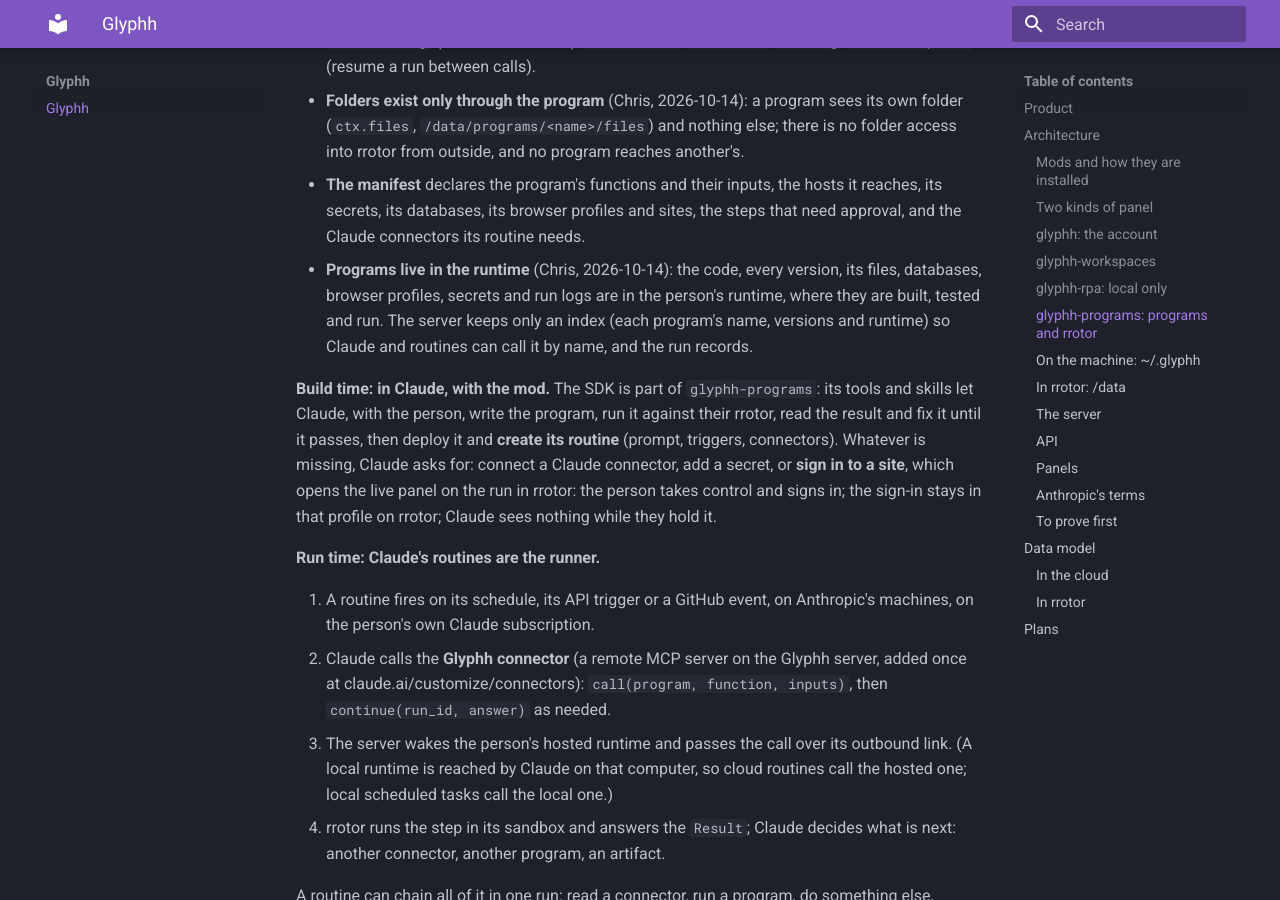
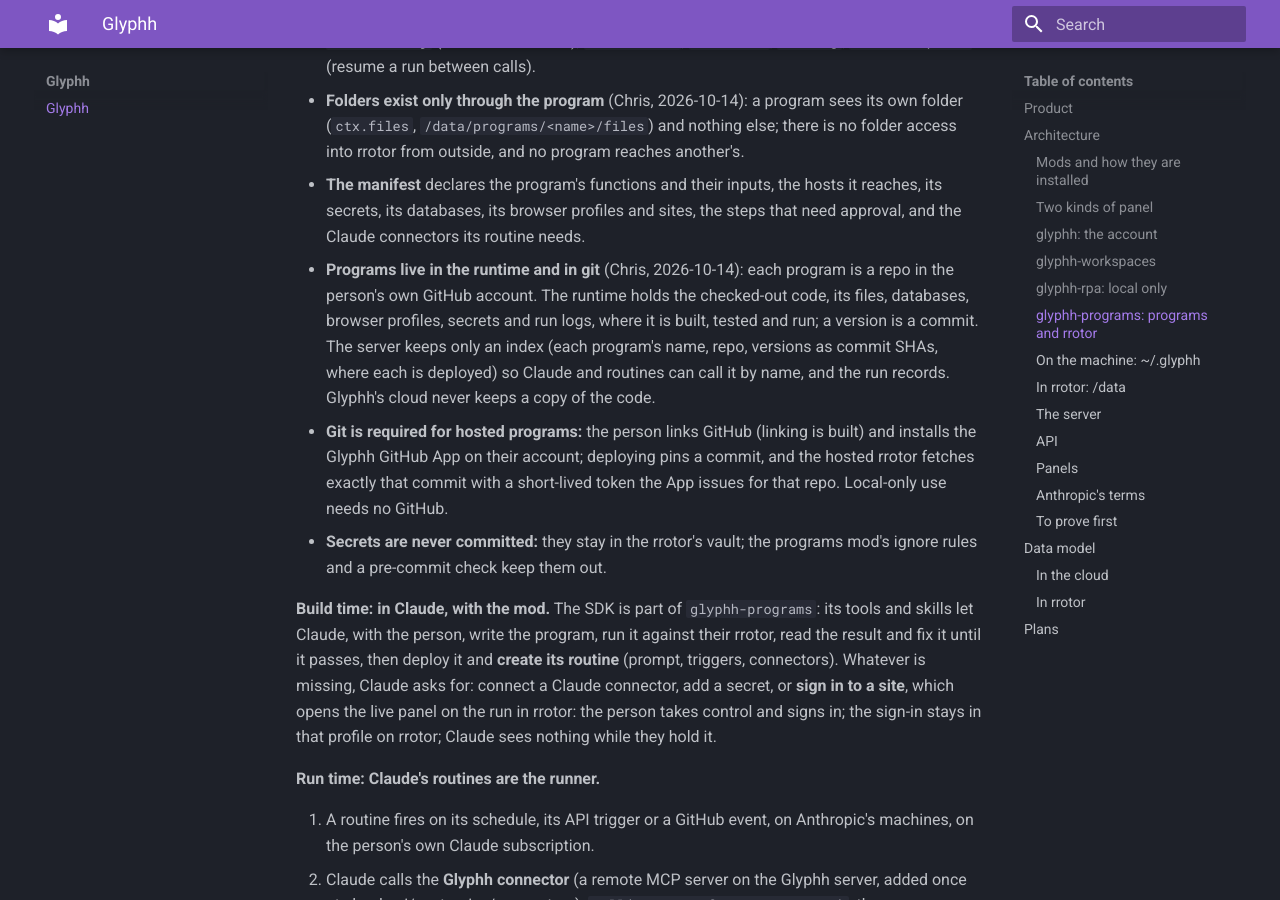
Before and after one commit to glyphh-ai/server, an MkDocs documentation site: the page built from docs/architecture.md, in a window 1280 px wide and 900 px high, scrolled down 5144 px. Built offline with MkDocs 1.6.1 and Material for MkDocs 9.7.7, drawn with Linux system fonts in a browser that asks for light colours; some of the changed text lies outside the part shown.

Commit message:
Design: programs in git (the Glyphh GitHub App, a version is a commit, no code in Glyphh's cloud); local rrotor runtimes and their token; routine triggers and program events; approval email; the connector's Allow page
Co-Authored-By: Claude Opus 5.5 <noreply@anthropic.com>

```diff
--- a/docs/architecture.md
+++ b/docs/architecture.md
@@ -135,7 +135,9 @@ def end(ctx: Ctx) -> None: ...  # always runs: close up, keep results
 - **`ctx` is what the program was granted**, nothing else: `ctx.browser` (a named profile in rrotor), `ctx.http` (only the hosts the manifest declares), `ctx.db.postgres`, `ctx.db.mongo`, `ctx.db.neo4j` (its own databases), `ctx.secrets`, `ctx.files`, `ctx.log`, `ctx.checkpoint` (resume a run between calls).
 - **Folders exist only through the program** (Chris, 2026-10-14): a program sees its own folder (`ctx.files`, `/data/programs/<name>/files`) and nothing else; there is no folder access into rrotor from outside, and no program reaches another's.
 - **The manifest** declares the program's functions and their inputs, the hosts it reaches, its secrets, its databases, its browser profiles and sites, the steps that need approval, and the Claude connectors its routine needs.
-- **Programs live in the runtime** (Chris, 2026-10-14): the code, every version, its files, databases, browser profiles, secrets and run logs are in the person's runtime, where they are built, tested and run. The server keeps only an index (each program's name, versions and runtime) so Claude and routines can call it by name, and the run records.
+- **Programs live in the runtime and in git** (Chris, 2026-10-14): each program is a repo in the person's own GitHub account. The runtime holds the checked-out code, its files, databases, browser profiles, secrets and run logs, where it is built, tested and run; a version is a commit. The server keeps only an index (each program's name, repo, versions as commit SHAs, where each is deployed) so Claude and routines can call it by name, and the run records. Glyphh's cloud never keeps a copy of the code.
+- **Git is required for hosted programs:** the person links GitHub (linking is built) and installs the Glyphh GitHub App on their account; deploying pins a commit, and the hosted rrotor fetches exactly that commit with a short-lived token the App issues for that repo. Local-only use needs no GitHub.
+- **Secrets are never committed:** they stay in the rrotor's vault; the programs mod's ignore rules and a pre-commit check keep them out.
 
 **Build time: in Claude, with the mod.** The SDK is part of `glyphh-programs`: its tools and skills let Claude, with the person, write the program, run it against their rrotor, read the result and fix it until it passes, then deploy it and **create its routine** (prompt, triggers, connectors). Whatever is missing, Claude asks for: connect a Claude connector, add a secret, or **sign in to a site**, which opens the live panel on the run in rrotor: the person takes control and signs in; the sign-in stays in that profile on rrotor; Claude sees nothing while they hold it.
 
@@ -192,7 +194,7 @@ The same layout in the local and the hosted rrotor; workspaces and RPA sites are
 
 | Path | What |
 |---|---|
-| `programs/<name>/<version>/` | A deployed version: the bundle and its manifest |
+| `programs/<name>/<commit>/` | A deployed version: the checkout of that commit, its manifest and installed dependencies |
 | `secrets/` | Each program's secrets, encrypted with rrotor's key |
 | `profiles/<name>/` | Named Chromium profiles: each holds only the sign-ins made in it |
 | `workspaces/<slug>.json` | Workspaces (local rrotor): session, grid, cells, tabs |
@@ -234,11 +236,13 @@ JSON over HTTPS under `/v1`, described by `/openapi.json`. Every call but the de
 
 | Area | Calls |
 |---|---|
-| Programs | `GET`/`POST /v1/programs`, `GET`/`DELETE /v1/programs/{id}`, `POST /v1/programs/{id}/versions` (manifest, commit, bundle), `POST /v1/programs/{id}/deploy` |
+| Programs | `GET`/`POST /v1/programs`, `GET`/`DELETE /v1/programs/{id}`, `POST /v1/programs/{id}/versions` (commit SHA, manifest), `POST /v1/programs/{id}/deploy` (a version) |
+| GitHub | `GET /v1/github/install` (to the Glyphh GitHub App's install page), `GET /v1/github/callback` (records the installation), `GET /v1/github/installations`; the Cloud mints a repo-scoped installation token per deploy |
+| Routine triggers | `GET`/`POST /v1/routine-triggers` (name, fire URL, token, optional program), `DELETE /v1/routine-triggers/{id}`; the Cloud fires them (`POST …/fire`) on a program's events |
 | Runs | `POST /v1/runs` (program, function, inputs), `POST /v1/runs/{id}/continue`, `GET /v1/runs/{id}`, `GET /v1/runs` (filtered, paged), `POST /v1/runs/{id}/approve`, `GET /v1/runs/{id}/live` (the stream, by ticket) |
-| Runtime | `GET /v1/runtime` (state, hours used, storage used), `POST /v1/runtime/start`, `/stop`, `POST /v1/runtime/storage` (grow it); `/v1/runtime/link` (the runtime's outbound WebSocket, hosted or local) |
+| Runtime | `GET /v1/runtime` (state, hours used, storage used), `POST /v1/runtime/start`, `/stop`, `POST /v1/runtime/storage` (grow it), `POST /v1/runtime/local` (a local rrotor's runtime token, for this install); `/v1/runtime/link` (the runtime's outbound WebSocket, hosted or local) |
 | Hours | `GET /v1/hours` (balance and ledger), `POST /v1/hours/top-up` (Stripe Checkout), auto top-up and the spend cap on `PATCH /v1/org` |
-| Connector | `/mcp` (Streamable HTTP) and its OAuth endpoints (authorize, token, registration) |
+| Connector | `/mcp` (Streamable HTTP) and its OAuth endpoints (authorize, token, registration); the Allow page ("Allow Claude to use your Glyphh?", after Google or GitHub sign-in), the only server page besides the device page |
 
 ### Panels
 
@@ -292,7 +296,13 @@ erDiagram
     USERS ||--o{ WORKSPACES : "owns"
     INSTALLS ||--o{ TOKENS : "holds"
     INSTALLS ||--o{ DEVICE_CODES : "approved by"
-    USERS ||--o| RROTORS : "has, hosted"
+    USERS ||--o{ RROTORS : "has: one hosted, one local per install"
+    INSTALLS ||--o| RROTORS : "local runtime"
+    USERS ||--o| GITHUB_INSTALLATIONS : "installed the App"
+    USERS ||--o{ ROUTINE_TRIGGERS : "gave"
+    PROGRAMS ||--o{ PROGRAM_EVENTS : "raised"
+    ROUTINE_TRIGGERS ||--o{ PROGRAM_EVENTS : "fired by"
+    PROGRAMS |o--o{ ROUTINE_TRIGGERS : "for"
     USERS ||--o{ PROGRAMS : "owns"
     PROGRAMS ||--|{ PROGRAM_VERSIONS : "has"
     PROGRAM_VERSIONS ||--o{ DEPLOYMENTS : "deployed as"
@@ -403,7 +413,9 @@ erDiagram
     }
     RROTORS {
         uuid id PK
-        uuid user_id FK, UK
+        uuid user_id FK
+        text mode "hosted or local"
+        uuid install_id FK "local: unique"
         text fly_machine_id
         text region
         text image_version
@@ -423,9 +435,8 @@ erDiagram
         uuid id PK
         uuid program_id FK
         int version "unique per program"
-        text commit_sha
+        text commit_sha "the version's identity"
         json manifest
-        text bundle_ref
         timestamp created_at
     }
     DEPLOYMENTS {
@@ -452,7 +463,35 @@ erDiagram
         text prompt
         text answer
         timestamp asked_at
+        timestamp notified_at
         timestamp answered_at
+    }
+    GITHUB_INSTALLATIONS {
+        uuid id PK
+        uuid user_id FK, UK
+        bigint installation_id UK
+        text account_login
+        timestamp created_at
+        timestamp removed_at
+    }
+    ROUTINE_TRIGGERS {
+        uuid id PK
+        uuid user_id FK
+        uuid program_id FK
+        text name
+        text fire_url
+        text token_enc
+        text status "ok or broken"
+        timestamp last_fired_at
+        timestamp created_at
+    }
+    PROGRAM_EVENTS {
+        uuid id PK
+        uuid program_id FK
+        uuid routine_trigger_id FK
+        text kind
+        text session_url
+        timestamp at
     }
     CONNECTOR_GRANTS {
         uuid id PK
@@ -468,12 +507,14 @@ Every table and column is drawn, as the database has them; the tables from rroto
 - **Plan versions never change their price or limits.** Changing either adds a version with its own Stripe price; an org stays on the version it subscribed to.
 - **Mods:** `all_mods` true includes every active mod, new ones too (Pro, Team); false, only the free ones. A mod once free stays free.
 - **A limit left empty is unlimited.** `runtime_hours` is the hosted runtime's running time each month; `storage_cents_per_gb` the storage rate (every GB billed, none included); the person's cap is on their runtime. When the hours and any top-ups run out, calls are refused with `E_LIMIT`, unless auto top-up is on within the spend cap. Storage is billed per GB-month on the volume's size, which is the person's cap.
-- **One hosted runtime per Pro and Team user** (`rrotors`); a local runtime is not in the cloud's tables beyond its install.
+- **Runtimes** (`rrotors`): one hosted per Pro and Team user (`mode: hosted`), and one local per install that started one (`mode: local`, keyed by its install); each its own token.
 - **Installs are machines:** `INSTALLS.machine_id` is the id the mod sends (a hash of the hardware UUID, or a random id it keeps; 16 to 128 of `A-Za-z0-9_-`), unique per user among installs not revoked. `DEVICE_CODES.machine_id` carries it to approval, which reuses that machine's install (its old tokens revoked, no limit checked) or makes one within `max_installs`. Revoking an install frees its slot.
 - **One org per user;** people found by the provider's own id; installs and tokens hashed; tenant isolation by row-level security on the org.
-- **Programs:** the record only: name, repo, versions (commit, manifest, bundle reference), where each is deployed. The code, secrets and data are in the rrotor.
+- **Programs:** the record only: name, repo, versions (commit SHA, manifest), where each is deployed. The code is in the person's repo and their runtimes; secrets and data are in the rrotor.
+- **GitHub installations:** the person's Glyphh GitHub App installation, from which the Cloud mints a short-lived token per deploy; no long-lived GitHub key is kept.
+- **Routine triggers:** the routines the person let Glyphh start (fire URL and token, encrypted), marked broken on a 401. **Program events:** what a program raised and the routine session it started.
 - **Runs:** who called (`routine`, `claude`, `panel`, `test`), the status, the times and the seconds rrotor ran, for the log and the hours; never inputs, outputs or content.
-- **Approvals:** a step waiting for the person, until answered anywhere.
+- **Approvals:** a step waiting for the person, until answered anywhere; `notified_at` when the person was emailed about it.
 - **Connector grants:** each Claude (a routine, the desktop, claude.ai) the person allowed to call the Glyphh connector, revocable one by one.
 
 ### In rrotor
```
